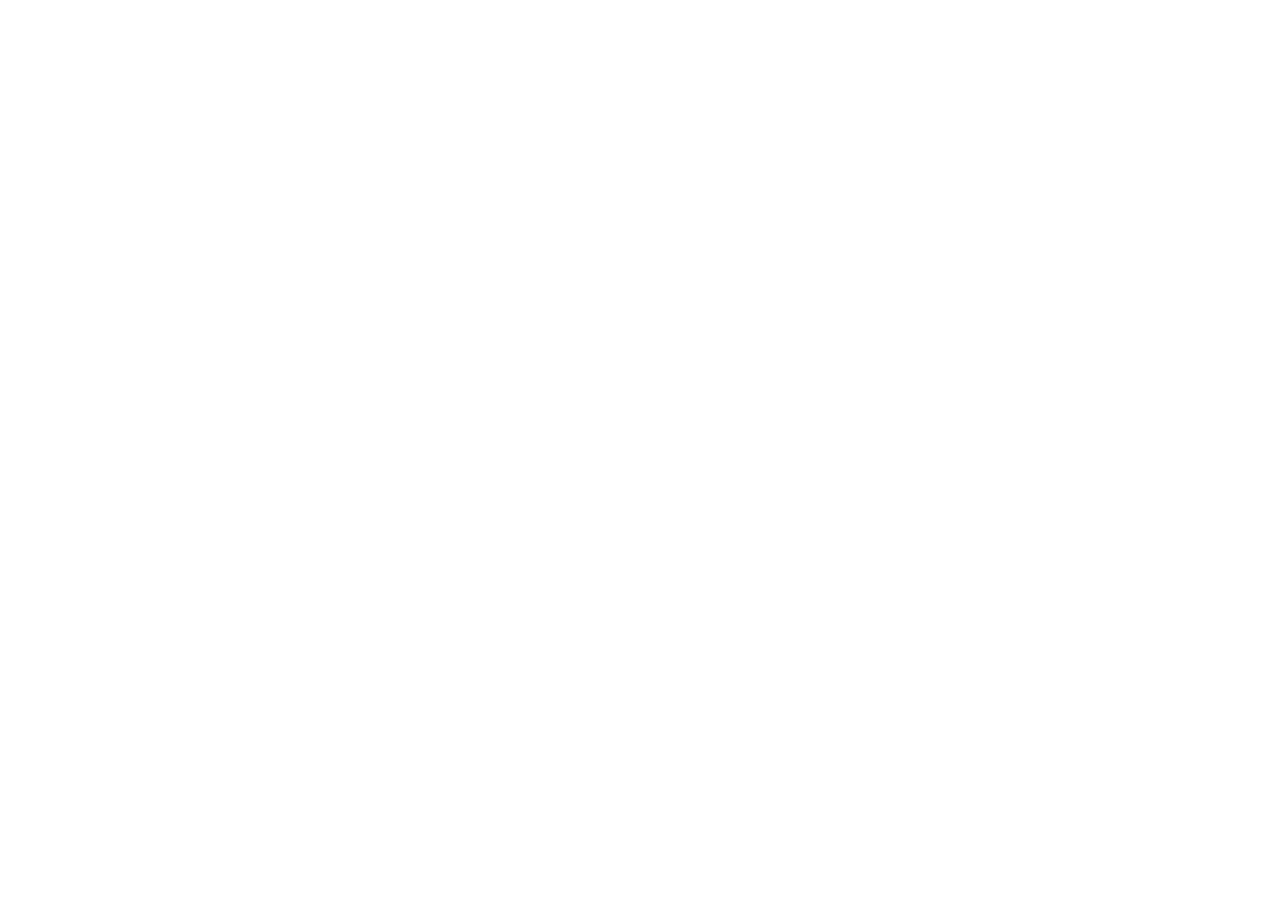
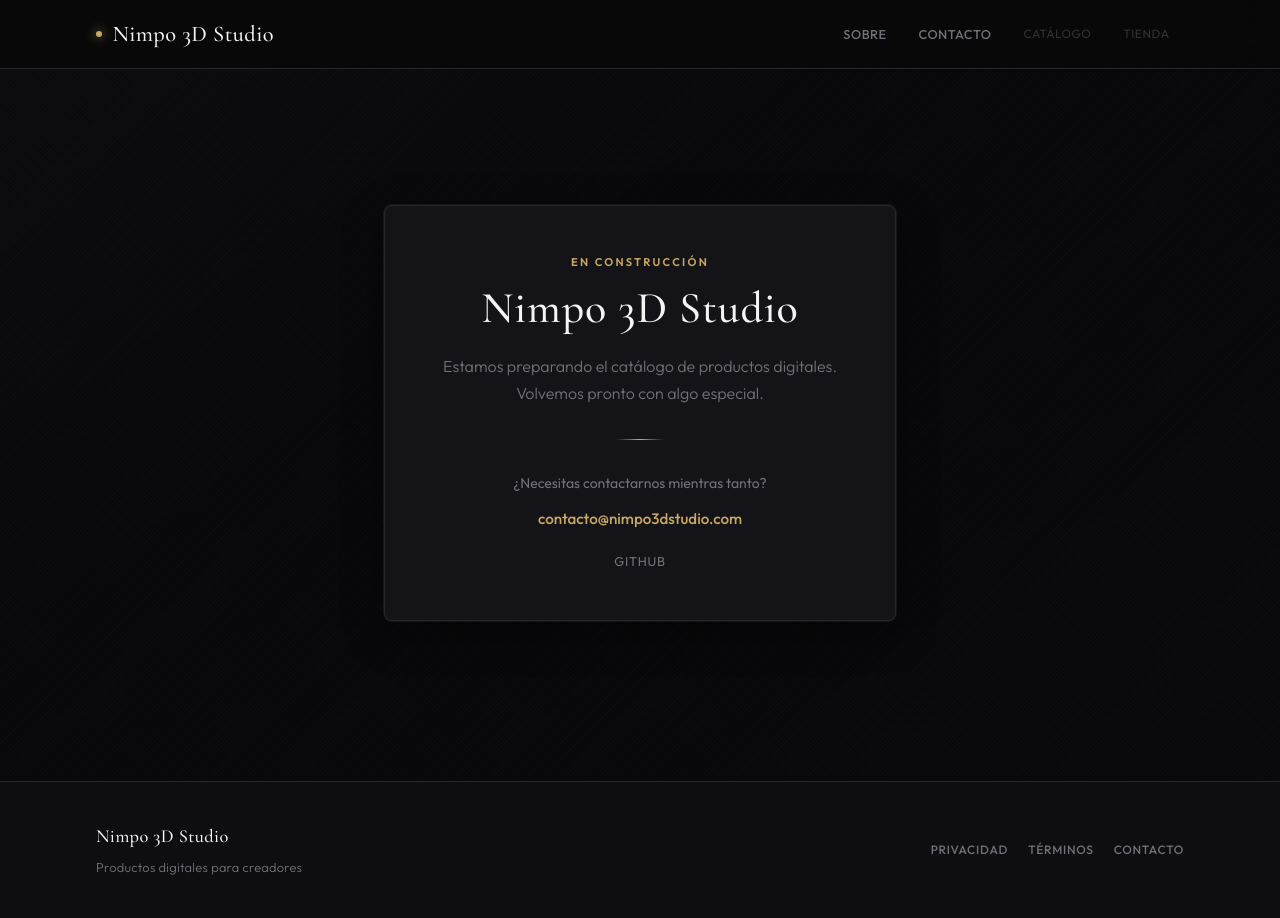
Before and after one commit to mutoit/nimpoStudio, an Astro site: page / in a window 1280 px wide. Before the commit this address had no page. Before the commit the page ends 800 px from the top, so only its background shows below. Built offline with nearby package versions, Linux system fonts and the light colour scheme; Astro itself is replaced by a stand-in of ours.

Commit message:
feat: página principal en construcción

```diff
--- a/src/components/Header.astro
+++ b/src/components/Header.astro
@@ -2,7 +2,6 @@
 import { site } from "../lib/site";
 
 const nav = [
-  { href: "/catalogo", label: "Catálogo" },
   { href: "/sobre", label: "Sobre" },
   { href: "/contacto", label: "Contacto" },
 ];
@@ -12,7 +11,7 @@
 
 <header class="header">
   <div class="container header__inner">
-    <a href="/catalogo" class="logo">
+    <a href="/" class="logo">
       <span class="logo__mark" aria-hidden="true"></span>
       {site.name}
     </a>
@@ -28,6 +27,7 @@
           </a>
         ))
       }
+      <span class="nav__soon" title="Próximamente">Catálogo</span>
       <span class="nav__soon" title="Próximamente">Tienda</span>
     </nav>
   </div>
--- a/src/config/site.json
+++ b/src/config/site.json
@@ -1,7 +1,7 @@
 {
   "name": "Nimpo 3D Studio",
   "tagline": "Productos digitales para creadores",
-  "description": "Catálogo de assets, packs y recursos digitales de Nimpo 3D Studio.",
+  "description": "Nimpo 3D Studio — sitio en construcción. Próximamente catálogo de productos digitales.",
   "url": "https://nimpo3dstudio.com",
   "email": "contacto@nimpo3dstudio.com",
   "emailStatus": "pending",
--- a/src/pages/index.astro
+++ b/src/pages/index.astro
@@ -1,3 +1,138 @@
 ---
-return Astro.redirect("/catalogo");
+import Layout from "../components/Layout.astro";
+import { site } from "../lib/site";
 ---
+
+<Layout
+  title={site.name}
+  description="Sitio en construcción. Pronto estará disponible el catálogo de Nimpo 3D Studio."
+>
+  <div class="container page">
+    <div class="panel">
+      <p class="eyebrow">En construcción</p>
+      <h1 class="title">{site.name}</h1>
+      <p class="lead">
+        Estamos preparando el catálogo de productos digitales. Volvemos pronto con algo
+        especial.
+      </p>
+      <div class="divider" aria-hidden="true"></div>
+      <p class="note">
+        ¿Necesitas contactarnos mientras tanto?
+      </p>
+      <a href={`mailto:${site.email}`} class="cta">{site.email}</a>
+      {
+        site.social.github && (
+          <a
+            href={site.social.github}
+            class="link-secondary"
+            target="_blank"
+            rel="noopener noreferrer"
+          >
+            GitHub
+          </a>
+        )
+      }
+    </div>
+  </div>
+</Layout>
+
+<style>
+  .page {
+    display: flex;
+    align-items: center;
+    justify-content: center;
+    min-height: calc(100vh - 12rem);
+    padding-block: 3rem;
+  }
+
+  .panel {
+    width: 100%;
+    max-width: 32rem;
+    padding: 2.5rem 2rem;
+    border: 1px solid var(--color-border);
+    border-radius: var(--radius-lg);
+    background: var(--color-surface);
+    box-shadow: var(--glow);
+    text-align: center;
+  }
+
+  @media (min-width: 640px) {
+    .panel {
+      padding: 3rem 2.5rem;
+    }
+  }
+
+  .eyebrow {
+    margin: 0;
+    font-size: 0.7rem;
+    font-weight: 600;
+    letter-spacing: 0.2em;
+    text-transform: uppercase;
+    color: var(--color-accent);
+  }
+
+  .title {
+    margin: 0.75rem 0 0;
+    font-family: var(--font-display);
+    font-size: clamp(2rem, 5vw, 2.75rem);
+    font-weight: 500;
+    line-height: 1.1;
+    letter-spacing: 0.02em;
+  }
+
+  .lead {
+    margin: 1.25rem 0 0;
+    font-size: 1rem;
+    font-weight: 300;
+    line-height: 1.7;
+    color: var(--color-muted);
+  }
+
+  .divider {
+    width: 3rem;
+    height: 1px;
+    margin: 2rem auto;
+    background: linear-gradient(
+      to right,
+      transparent,
+      var(--color-accent),
+      transparent
+    );
+  }
+
+  .note {
+    margin: 0;
+    font-size: 0.875rem;
+    color: var(--color-muted);
+  }
+
+  .cta {
+    display: inline-block;
+    margin-top: 0.75rem;
+    font-size: 0.95rem;
+    font-weight: 500;
+    color: var(--color-accent);
+    text-decoration: none;
+    transition: opacity 0.2s;
+  }
+
+  .cta:hover {
+    opacity: 0.8;
+    text-decoration: underline;
+  }
+
+  .link-secondary {
+    display: block;
+    margin-top: 1.25rem;
+    font-size: 0.8rem;
+    letter-spacing: 0.06em;
+    text-transform: uppercase;
+    color: var(--color-muted);
+    text-decoration: none;
+    transition: color 0.2s;
+  }
+
+  .link-secondary:hover {
+    color: var(--color-fg);
+  }
+</style>
```
